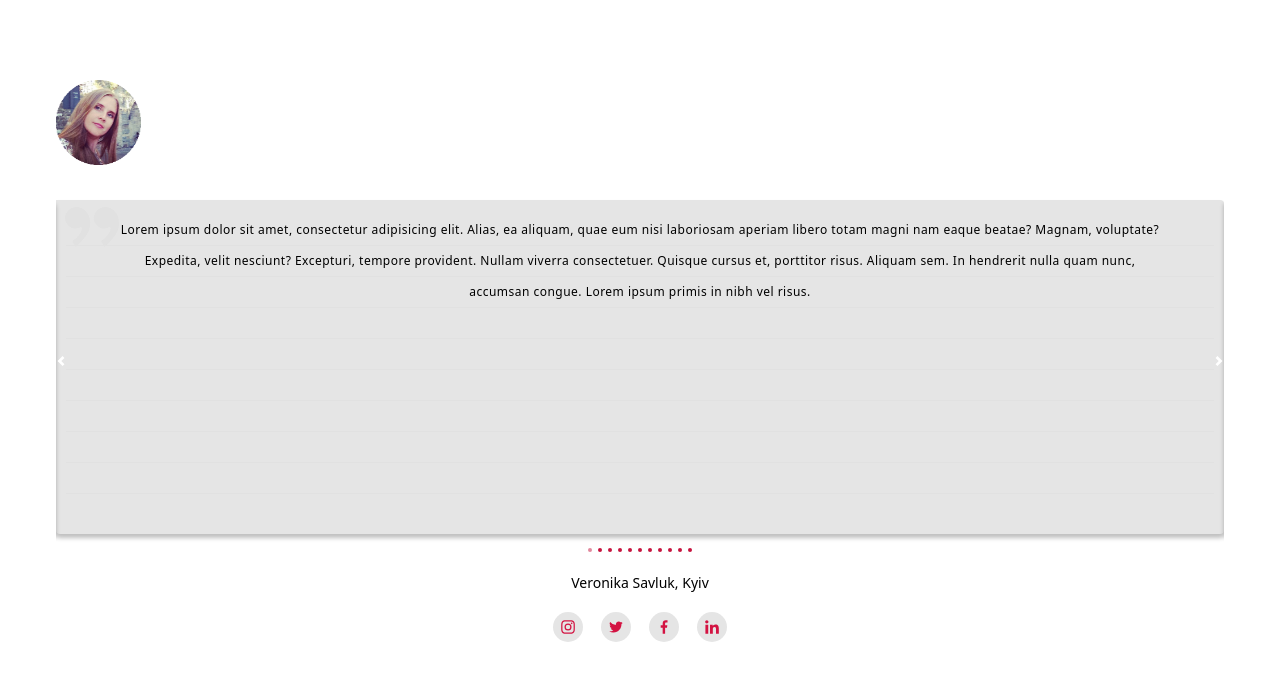
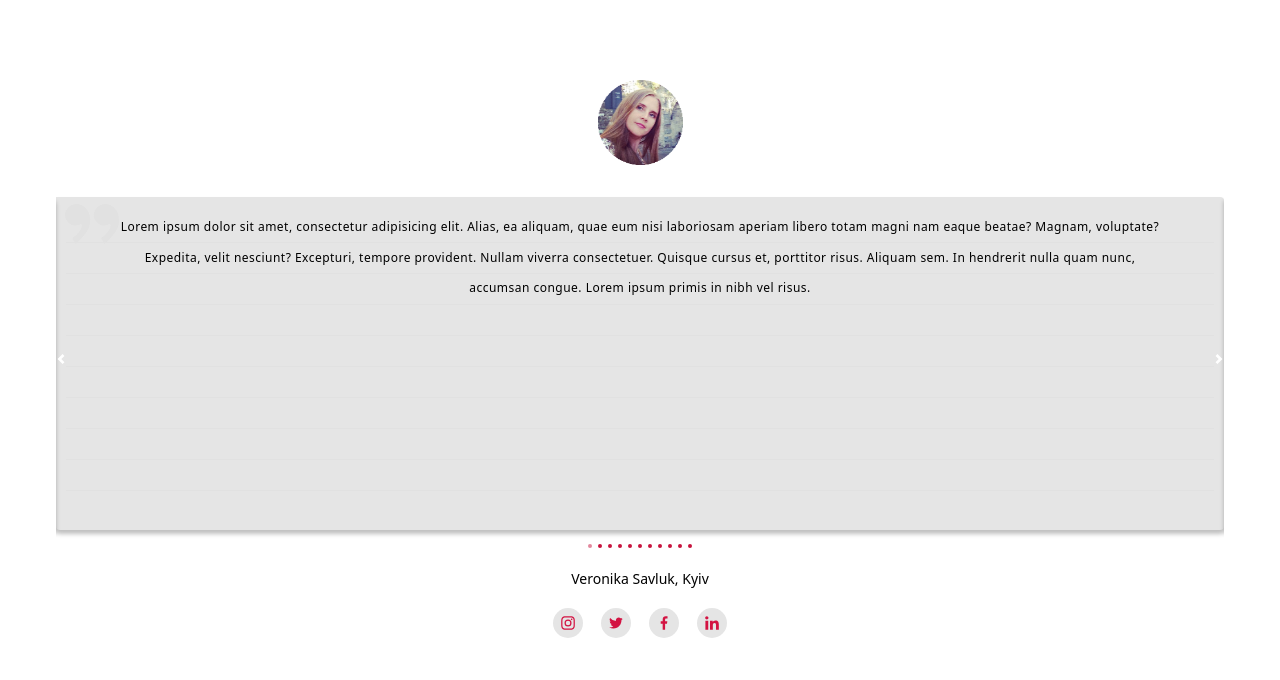
Before and after one commit to NRohovoi/team-project, a plain HTML site: page index.html in a window 1280 px wide. Drawn offline with nearby package versions, Linux system fonts and the light colour scheme.

Commit message:
complete

```diff
--- a/sass/layout/_sevtion-reviews.scss
+++ b/sass/layout/_sevtion-reviews.scss
@@ -67,12 +67,12 @@ span {
   margin-right: auto;
 }
 .photo-box {
+  margin-bottom: 32px;
+}
+.photo-box__img {
+  display: block;
   margin-left: auto;
   margin-right: auto;
-  margin-bottom: 32px;
-  border-radius: 50%;
-}
-.photo-box__img {
   height: 85px;
   width: 85px;
 }
```
Also changed, not shown: sass/main.css, 1 other file.
